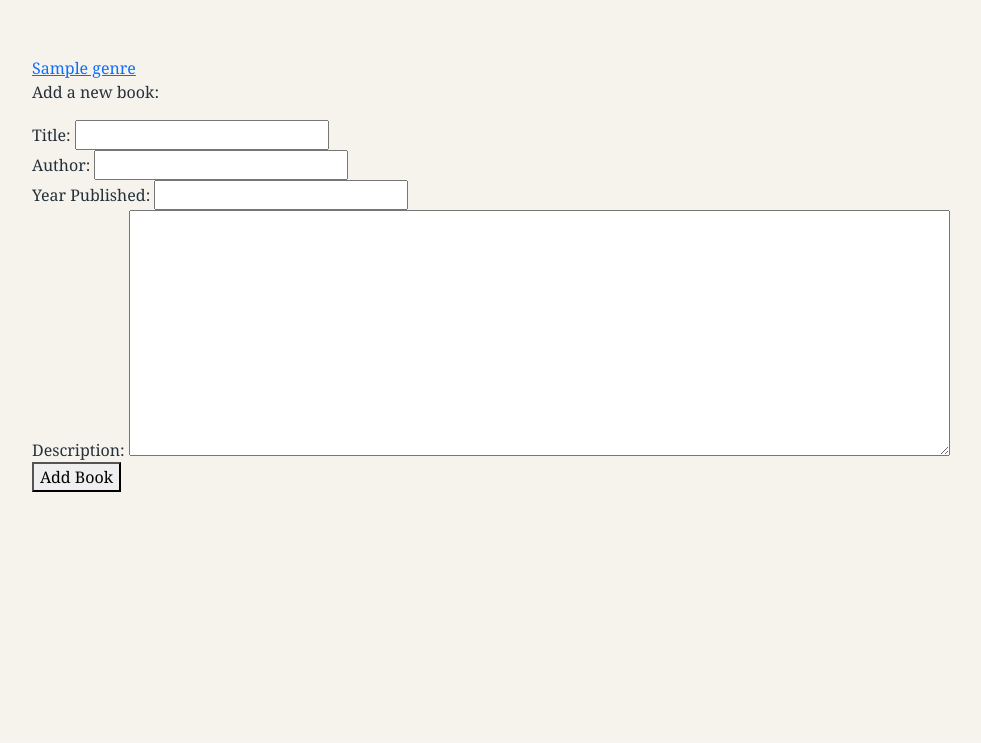
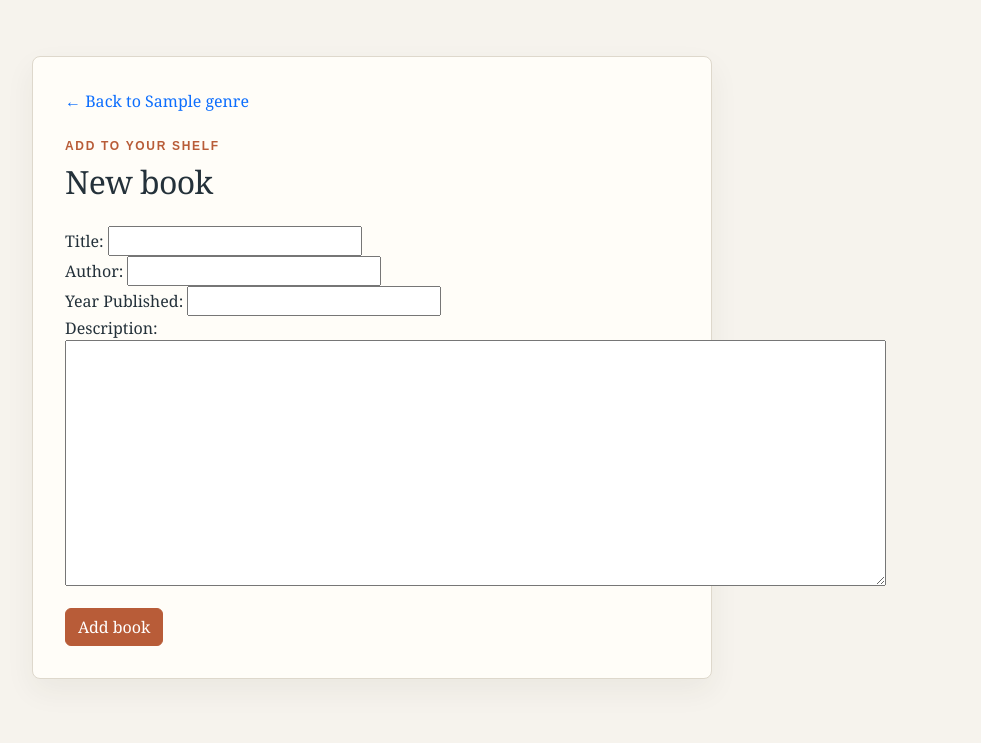
Before and after one commit to kalonjic34/book-shelf, a Django app: page /new_book/1 in a window 1280 px wide. Shown: the part 59-802 px from the top of the page, without its empty margins (80-1061 px from the left). Before the commit the page ends 551 px from the top, so only its background shows below. Run offline with Django 5.2, Linux system fonts and the light colour scheme; a user stored in the database is signed in; tables that the repository leaves empty hold one stand-in row (values such as "Sample post"); some libraries are stand-ins or nearby versions.

Commit message:
refactor new book template

```diff
--- a/book_library/templates/book_library/new_book.html
+++ b/book_library/templates/book_library/new_book.html
@@ -1,15 +1,14 @@
 {% extends "book_library/base.html" %}
 
 {% block content %}
-<a href="{% url "book_library:genre" genre.id%}">
-    {{ genre }}
-</a>
-    <p>Add a new book:</p>
-
-    <form action="{% url "book_library:new_book" genre.id%}"method="post">
-        {% csrf_token %}
-        {{ form.as_div }}
-        <button name='submit'>Add Book</button>
-
-    </form>
+    <div class="form-panel">
+        <a class="text-decoration-none" href="{% url "book_library:genre" genre.id%}">&larr; Back to {{ genre }}</a>
+        <p class="eyebrow mt-4 mb-2">Add to your shelf</p>
+        <h1 class="h2 mb-4">New book</h1>
+        <form action="{% url "book_library:new_book" genre.id%}" method="post">
+            {% csrf_token %}
+            {{ form.as_div }}
+            <button class="btn btn-primary mt-3" name="submit">Add book</button>
+        </form>
+    </div>
 {% endblock content %}
```
